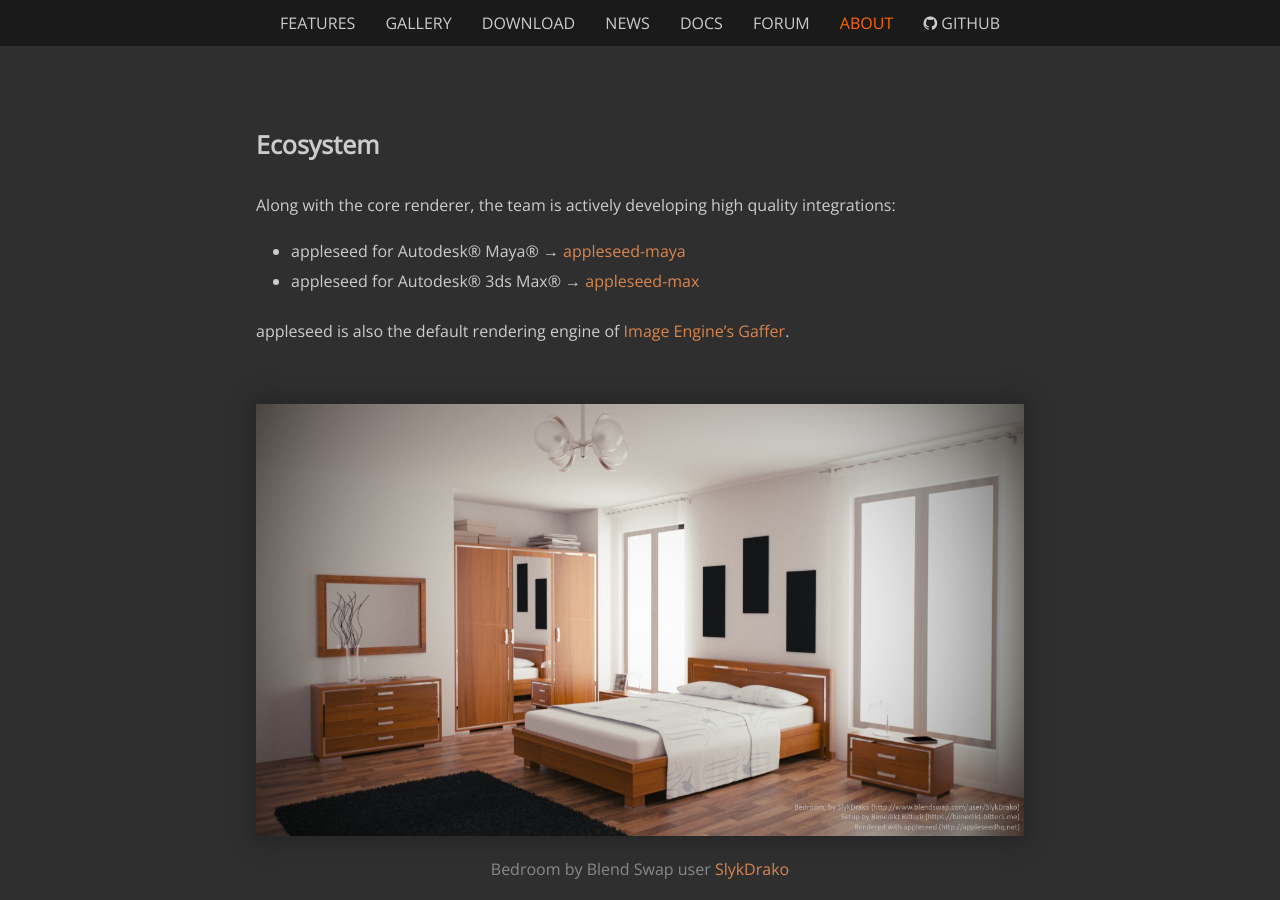
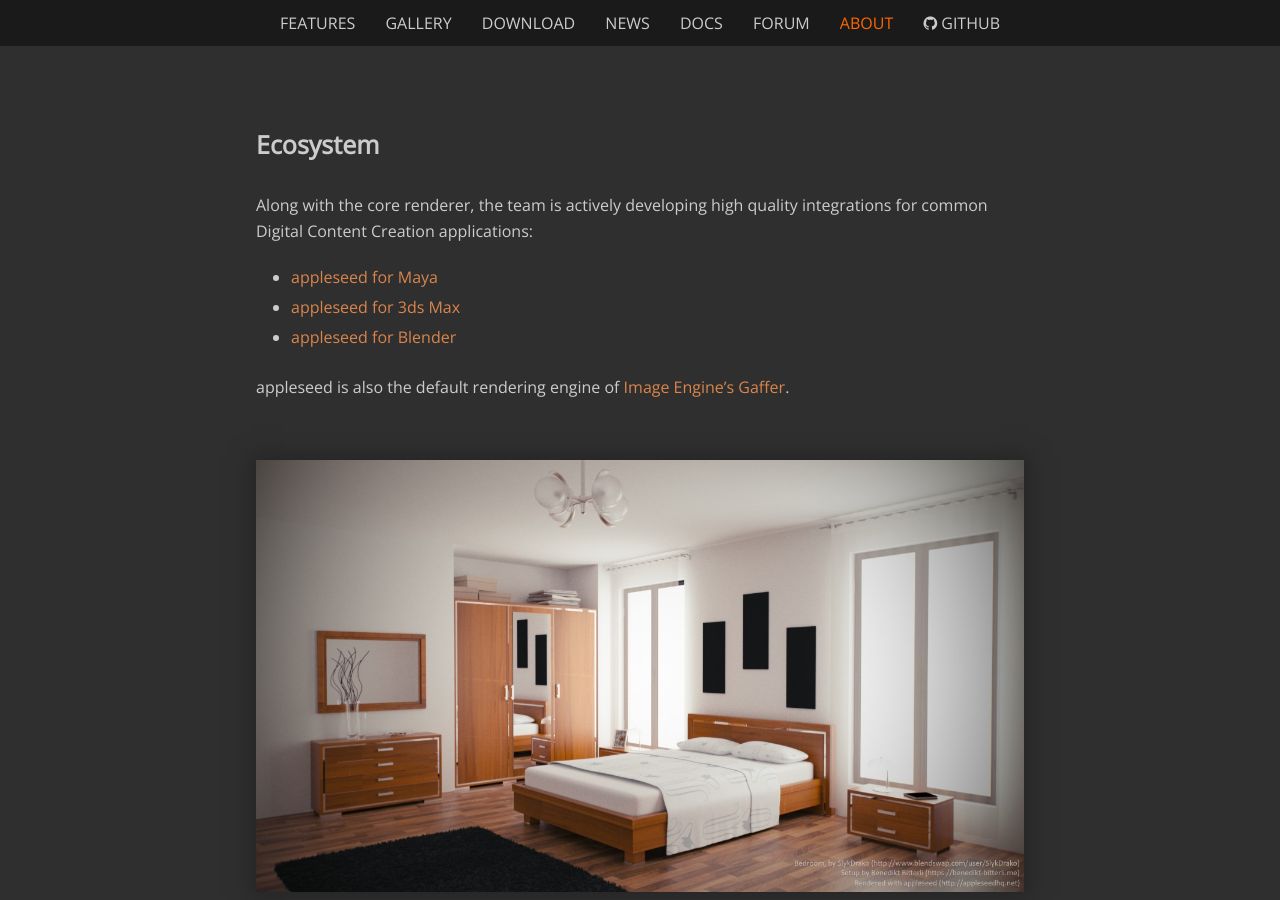
Before and after one commit to appleseedhq/appleseedhq.github.io, a Jekyll site: the page built from about.md, in a window 1280 px wide and 900 px high, scrolled down 3407 px. Built offline with Jekyll 4.4.1, drawn with Linux system fonts in a browser that asks for light colours; nearby versions of some CDN libraries.

Commit message:
Update About page

```diff
--- a/about.md
+++ b/about.md
@@ -30,10 +30,11 @@ appleseed supports fully programmable shading via [Sony Pictures Imageworks' Ope
 
 ## Ecosystem
 
-Along with the core renderer, the team is actively developing high quality integrations:
+Along with the core renderer, the team is actively developing high quality integrations for common Digital Content Creation applications:
 
-- appleseed for Autodesk® Maya® &rarr; [appleseed-maya](https://github.com/appleseedhq/appleseed-maya)
-- appleseed for Autodesk® 3ds Max® &rarr; [appleseed-max](https://github.com/appleseedhq/appleseed-max)
+- [appleseed for Maya](https://github.com/appleseedhq/appleseed-maya)
+- [appleseed for 3ds Max](https://github.com/appleseedhq/appleseed-max)
+- [appleseed for Blender](https://github.com/appleseedhq/blenderseed)
 
 appleseed is also the default rendering engine of [Image Engine's Gaffer](http://www.gafferhq.org/).
 
```
